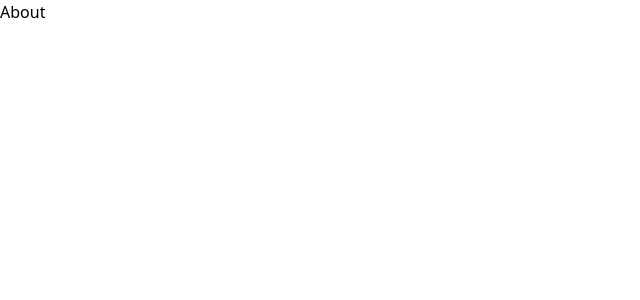
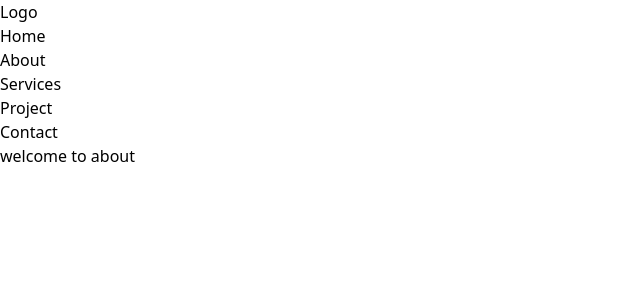
Before and after one commit to Fatiha26/react-router-project, a React (Vite) app: page /about in a window 1280 px wide. Shown: the top 300 px of the page, without its empty margins (0-640 px from the left). Built offline with nearby package versions, Linux system fonts and the light colour scheme.

Commit message:
starting about age

```diff
--- a/src/components/About.jsx
+++ b/src/components/About.jsx
@@ -1,7 +1,13 @@
+import Nav from "./nav"
 
 const About = () => {
   return (
-    <div>About</div>
+    <>
+      <Nav />
+      <section>
+        <h1>welcome to about</h1>
+      </section>
+    </>
   )
 }
 
```
